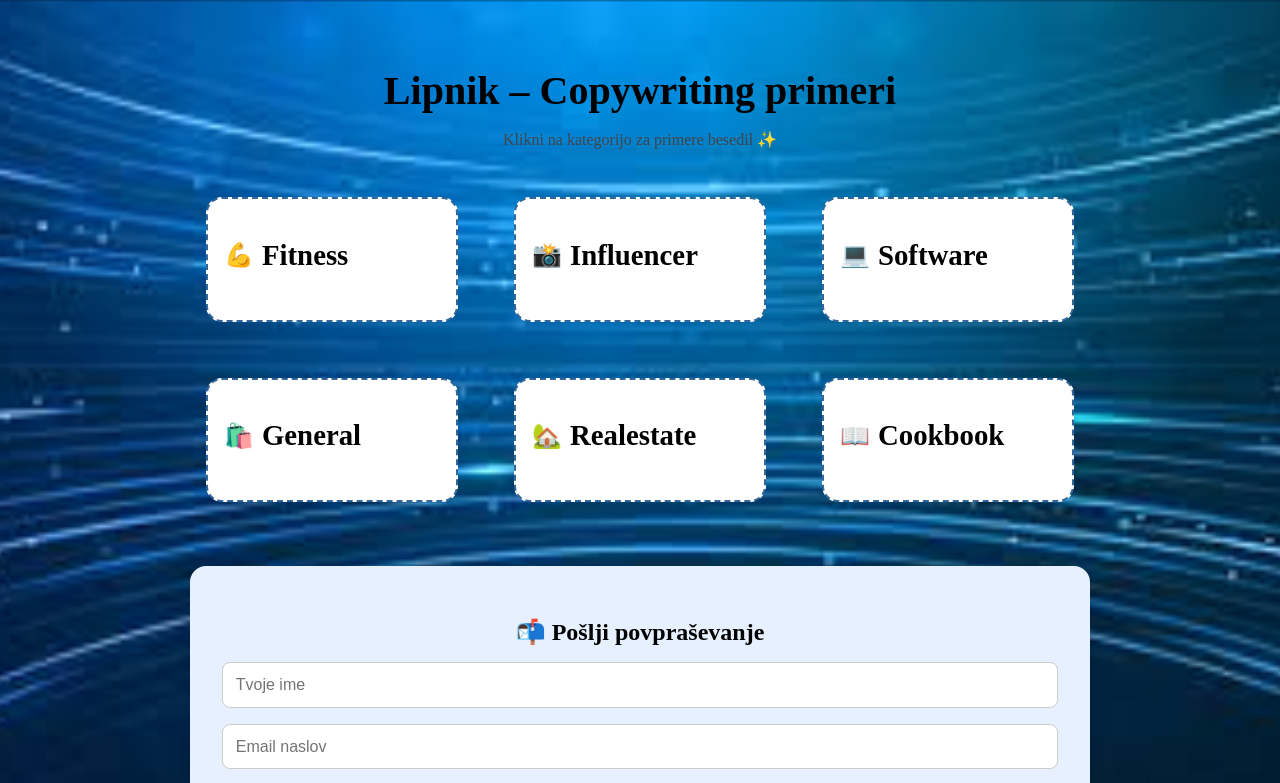
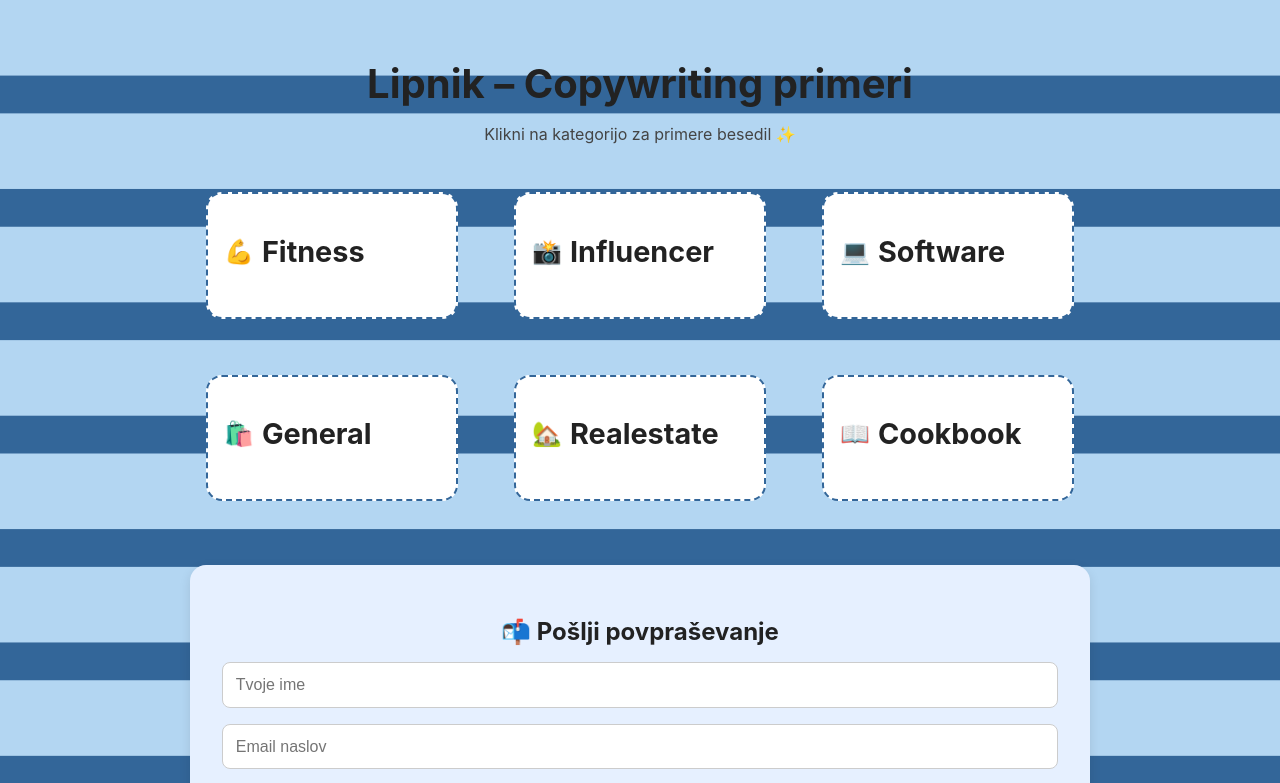
Before and after one commit to Lipnoxy/mycopywriting, a Next.js app: page / in a window 1280 px wide. Shown: the top 783 px of the page. Built offline with nearby package versions, Linux system fonts and the light colour scheme.

Commit message:
Update globals.css

```diff
--- a/styles/globals.css
+++ b/styles/globals.css
@@ -1,6 +1,24 @@
 body {
   background: url('/images/background.png') no-repeat center center fixed;
   background-size: cover;
+}
+
+body {
+  margin: 0;
+  padding: 0;
+  box-sizing: border-box;
+  background: repeating-linear-gradient(
+    to bottom,
+    #b3d6f2,
+    #b3d6f2 2cm,
+    #336699 2cm,
+    #336699 3cm
+  );
+  background-size: 100% 3cm;
+  background-repeat: repeat-y;
+  color: #222;
+  font-family: -apple-system, BlinkMacSystemFont, 'Segoe UI', Roboto, Oxygen,
+    Ubuntu, Cantarell, 'Open Sans', 'Helvetica Neue', sans-serif;
 }
 
 .page-container {
```
